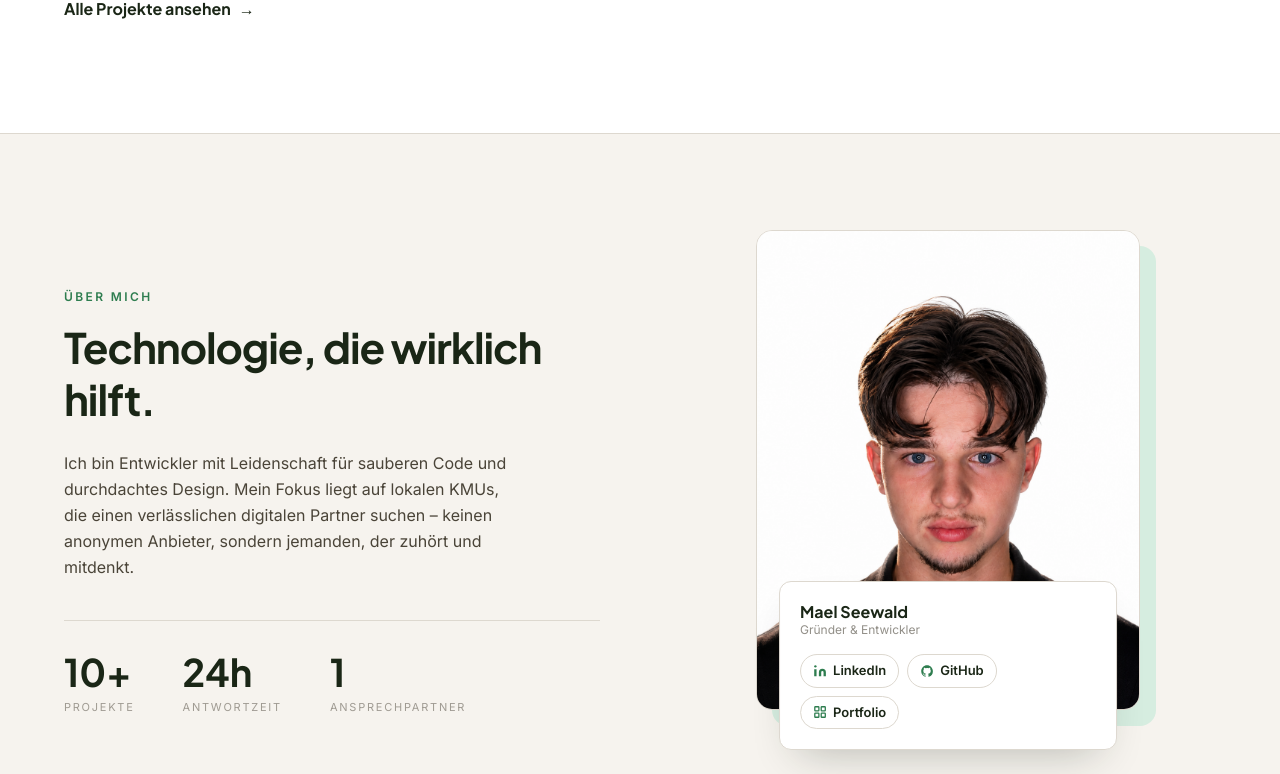
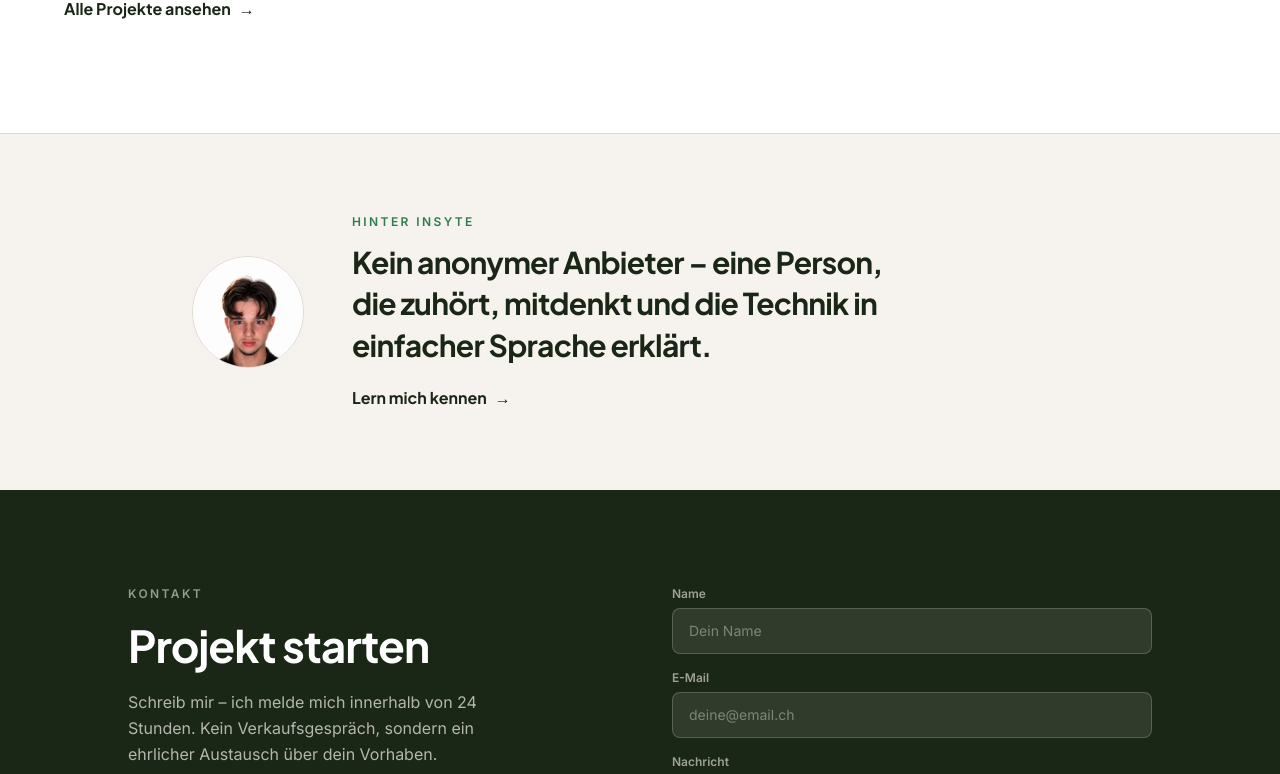
Before and after one commit to maelseewald/Insyte, a Next.js app: page / in a window 1280 px wide. Shown: the part 2331-3105 px from the top of the page. Built offline with nearby package versions, Linux system fonts and the light colour scheme.

Commit message:
design: replace homepage Ueber mich section with a compact teaser linking to /team
The full profile now lives on /team; the homepage keeps a small band (round
portrait + one-line statement + 'Lern mich kennen' link) instead of the large
section.

```diff
--- a/components/sections/UeberMich.tsx
+++ b/components/sections/UeberMich.tsx
@@ -2,67 +2,9 @@
 
 import { useRef } from 'react'
 import Image from 'next/image'
+import Link from 'next/link'
 import { motion, useInView } from 'framer-motion'
 import { fadeInUp, staggerContainer } from '@/lib/motion'
-
-const STATS = [
-  { value: '10+', label: 'Projekte' },
-  { value: '24h', label: 'Antwortzeit' },
-  { value: '1', label: 'Ansprechpartner' },
-]
-
-function LinkedInIcon() {
-  return (
-    <svg
-      width="14"
-      height="14"
-      viewBox="0 0 24 24"
-      fill="#2E7D4F"
-      aria-hidden="true"
-    >
-      <path d="M16 8a6 6 0 016 6v7h-4v-7a2 2 0 00-2-2 2 2 0 00-2 2v7h-4v-7a6 6 0 016-6zM2 9h4v12H2z" />
-      <circle cx="4" cy="4" r="2" />
-    </svg>
-  )
-}
-
-function GridIcon() {
-  return (
-    <svg
-      width="14"
-      height="14"
-      viewBox="0 0 24 24"
-      fill="none"
-      stroke="#2E7D4F"
-      strokeWidth="2.2"
-      strokeLinecap="round"
-      strokeLinejoin="round"
-      aria-hidden="true"
-    >
-      <rect x="3" y="3" width="7" height="7" rx="1" />
-      <rect x="14" y="3" width="7" height="7" rx="1" />
-      <rect x="3" y="14" width="7" height="7" rx="1" />
-      <rect x="14" y="14" width="7" height="7" rx="1" />
-    </svg>
-  )
-}
-
-function GithubIcon() {
-  return (
-    <svg
-      width="14"
-      height="14"
-      viewBox="0 0 24 24"
-      fill="#2E7D4F"
-      aria-hidden="true"
-    >
-      <path d="M12 2C6.48 2 2 6.58 2 12.25c0 4.53 2.87 8.37 6.84 9.73.5.1.68-.22.68-.49 0-.24-.01-.87-.01-1.71-2.78.62-3.37-1.36-3.37-1.36-.45-1.18-1.11-1.49-1.11-1.49-.91-.63.07-.62.07-.62 1 .07 1.53 1.05 1.53 1.05.89 1.56 2.34 1.11 2.91.85.09-.66.35-1.11.63-1.36-2.22-.26-4.56-1.14-4.56-5.07 0-1.12.39-2.03 1.03-2.75-.1-.26-.45-1.3.1-2.71 0 0 .84-.27 2.75 1.05a9.36 9.36 0 0 1 2.5-.34c.85 0 1.71.12 2.5.34 1.91-1.32 2.75-1.05 2.75-1.05.55 1.41.2 2.45.1 2.71.64.72 1.03 1.63 1.03 2.75 0 3.94-2.34 4.81-4.57 5.06.36.32.68.94.68 1.9 0 1.37-.01 2.48-.01 2.82 0 .27.18.6.69.49A10.26 10.26 0 0 0 22 12.25C22 6.58 17.52 2 12 2Z" />
-    </svg>
-  )
-}
-
-const PILL =
-  'group inline-flex items-center gap-1.5 rounded-full border border-leinen bg-white px-3 py-1.5 text-[13px] font-semibold text-wald transition-colors hover:border-gruen/40 hover:text-gruen'
 
 export default function UeberMich() {
   const ref = useRef(null)
@@ -71,117 +13,56 @@ export default function UeberMich() {
   return (
     <section
       id="ueber-mich"
-      className="bg-sand py-24 px-6 border-t border-leinen"
+      className="bg-sand py-20 px-6 border-t border-leinen"
     >
       <motion.div
         ref={ref}
         initial="hidden"
         animate={isInView ? 'visible' : 'hidden'}
         variants={staggerContainer}
-        className="mx-auto max-w-6xl grid md:grid-cols-2 gap-16 md:gap-20 items-center"
+        className="mx-auto flex max-w-4xl flex-col items-center gap-8 text-center md:flex-row md:gap-12 md:text-left"
       >
-        {/* Text */}
+        {/* Small portrait */}
+        <motion.div
+          variants={fadeInUp}
+          className="relative h-28 w-28 shrink-0 overflow-hidden rounded-full border border-leinen"
+        >
+          <Image
+            src="/portrait.png"
+            alt="Mael Seewald, Gründer von Insyte"
+            fill
+            sizes="112px"
+            className="object-cover object-top"
+          />
+        </motion.div>
+
+        {/* Text + link */}
         <div>
           <motion.p
             variants={fadeInUp}
-            className="text-gruen text-xs font-semibold uppercase tracking-[0.2em] mb-4"
+            className="text-gruen text-xs font-semibold uppercase tracking-[0.2em] mb-3"
           >
-            Über mich
+            Hinter Insyte
           </motion.p>
-          <motion.h2
-            variants={fadeInUp}
-            className="font-jakarta font-bold text-[clamp(32px,4vw,42px)] leading-tight tracking-tight text-wald mb-6"
-          >
-            Technologie, die wirklich hilft.
-          </motion.h2>
           <motion.p
             variants={fadeInUp}
-            className="text-erde text-base leading-relaxed mb-10 max-w-md"
+            className="font-jakarta font-bold text-[clamp(22px,2.8vw,30px)] leading-snug tracking-tight text-wald mb-5 max-w-xl"
           >
-            Ich bin Entwickler mit Leidenschaft für sauberen Code und
-            durchdachtes Design. Mein Fokus liegt auf lokalen KMUs, die einen
-            verlässlichen digitalen Partner suchen – keinen anonymen Anbieter,
-            sondern jemanden, der zuhört und mitdenkt.
+            Kein anonymer Anbieter – eine Person, die zuhört, mitdenkt und die
+            Technik in einfacher Sprache erklärt.
           </motion.p>
-
-          {/* Big stats */}
-          <motion.dl
-            variants={fadeInUp}
-            className="flex flex-wrap gap-x-12 gap-y-6 border-t border-leinen pt-8"
-          >
-            {STATS.map((stat) => (
-              <div key={stat.label}>
-                <dd className="font-jakarta font-bold text-[clamp(30px,3.4vw,38px)] leading-none text-wald">
-                  {stat.value}
-                </dd>
-                <dt className="mt-2 text-[11px] uppercase tracking-[0.16em] text-erde/50">
-                  {stat.label}
-                </dt>
-              </div>
-            ))}
-          </motion.dl>
+          <motion.div variants={fadeInUp}>
+            <Link
+              href="/team"
+              className="group inline-flex items-center gap-2 font-jakarta font-bold text-wald hover:text-gruen transition-colors"
+            >
+              Lern mich kennen
+              <span className="transition-transform duration-300 group-hover:translate-x-1">
+                →
+              </span>
+            </Link>
+          </motion.div>
         </div>
-
-        {/* Portrait with overlapping profile card */}
-        <motion.figure
-          variants={fadeInUp}
-          className="relative mx-auto w-full max-w-sm md:ml-auto"
-        >
-          <div className="relative mb-16">
-            {/* offset accent panel */}
-            <div
-              aria-hidden="true"
-              className="absolute inset-0 translate-x-4 translate-y-4 rounded-2xl bg-salbei"
-            />
-            {/* photo */}
-            <div className="group relative aspect-[4/5] overflow-hidden rounded-2xl border border-leinen bg-sand">
-              <Image
-                src="/portrait.png"
-                alt="Mael Seewald, Gründer von Insyte"
-                fill
-                sizes="(max-width: 768px) 100vw, 40vw"
-                className="object-cover object-top transition-transform duration-700 ease-out group-hover:scale-105"
-              />
-            </div>
-
-            {/* floating profile card */}
-            <figcaption className="absolute -bottom-10 left-1/2 w-[88%] -translate-x-1/2 rounded-xl border border-leinen bg-white p-5 shadow-[0_20px_44px_-20px_rgba(26,38,22,0.3)]">
-              <p className="font-jakarta font-bold text-wald leading-tight">
-                Mael Seewald
-              </p>
-              <p className="text-erde/60 text-xs mb-4">Gründer &amp; Entwickler</p>
-              <div className="flex flex-wrap gap-2">
-                <a
-                  href="https://www.linkedin.com/in/maelseewald/"
-                  target="_blank"
-                  rel="noopener noreferrer"
-                  className={PILL}
-                >
-                  <LinkedInIcon />
-                  LinkedIn
-                </a>
-                <a
-                  href="https://github.com/maelseewald"
-                  target="_blank"
-                  rel="noopener noreferrer"
-                  className={PILL}
-                >
-                  <GithubIcon />
-                  GitHub
-                </a>
-                <a
-                  href="https://mael.5eewald.ch"
-                  target="_blank"
-                  rel="noopener noreferrer"
-                  className={PILL}
-                >
-                  <GridIcon />
-                  Portfolio
-                </a>
-              </div>
-            </figcaption>
-          </div>
-        </motion.figure>
       </motion.div>
     </section>
   )
```
